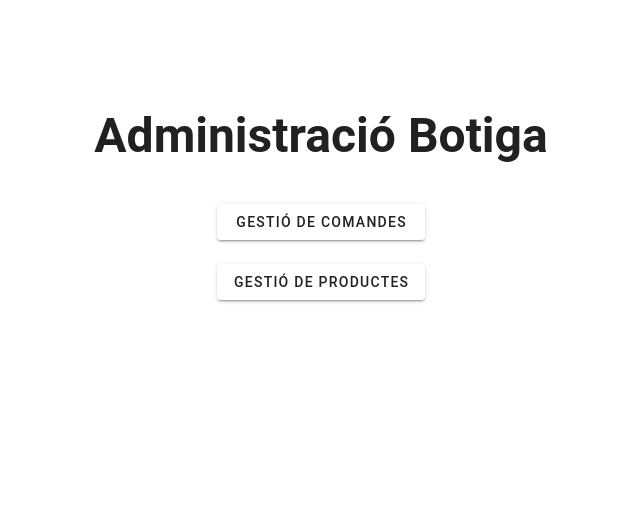
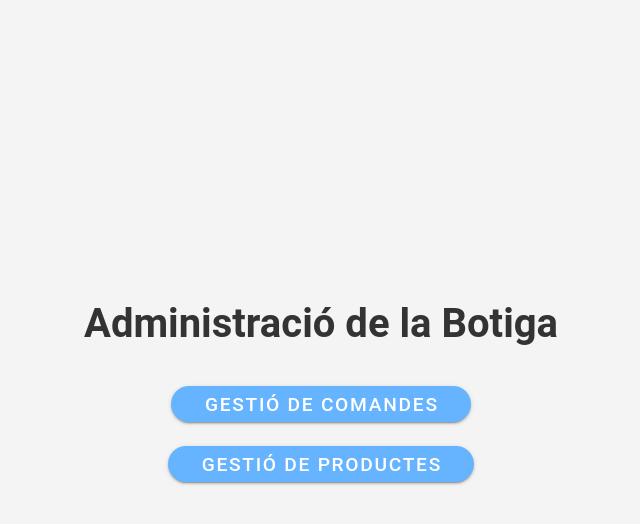
Before and after one commit to Samgarhur/FastFoodAppWeb, a Vue app in the folder Mo7/: page / in a window 1280 px wide. Shown: the top 524 px of the page, without its empty margins (319-959 px from the left). Built offline with nearby package versions, Linux system fonts and the light colour scheme.

Commit message:
Pag principal, falta fotos i alinear bott als laterals

```diff
--- a/Mo7/src/components/PaginaPrincipal.vue
+++ b/Mo7/src/components/PaginaPrincipal.vue
@@ -1,32 +1,51 @@
 <template>
   <div class="container">
-      <h1 class="title">Administració Botiga</h1>
-      <div class="buttons">
-        <v-btn @click="$router.push('/GestioComandes')">Gestió de comandes</v-btn><br>
-        <v-btn @click="$router.push('/gestioProductes')">Gestió de Productes</v-btn>
+    <h1 class="title">Administració de la Botiga</h1>
+    <div class="button-container">
+      <v-btn class="custom-button" @click="$router.push('/GestioComandes')">Gestió de Comandes</v-btn>
+      <v-btn class="custom-button" @click="$router.push('/gestioProductes')">Gestió de Productes</v-btn>
     </div>
   </div>
 </template>
 
-  <style>
+<style scoped>
 .container {
   display: flex;
   flex-direction: column;
-    padding-top: 100px;
+  justify-content: center;
   align-items: center;
   height: 100vh;
+  background-color: #f4f4f4; /* Cambia el color de fondo a tu preferencia */
 }
 
 .title {
-    font-size: 3rem;
+  font-size: 2.5rem;
   margin-bottom: 2rem;
+  color: #333; /* Cambia el color del título a tu preferencia */
 }
 
-  .buttons {
+.button-container {
   display: flex;
   flex-direction: column;
+  align-items: center;
 }
-  .button {
-    margin-bottom: 1rem;
+
+.custom-button {
+  margin-bottom: 1.5rem;
+  padding: 1rem 2rem;
+  font-size: 1.2rem;
+  background-color: #66B3FF; /* Cambia el color de fondo del botón a tu preferencia */
+  color: #fff; /* Cambia el color del texto del botón a tu preferencia */
+  border: none;
+  border-radius: 50px; /* Hace que los botones sean redondos */
+  cursor: pointer;
+  display: flex;
+  align-items: center; /* Centra el texto verticalmente en el botón */
+  justify-content: center; /* Centra el texto horizontalmente en el botón */
+  transition: background-color 0.3s ease;
+}
+
+.custom-button:hover {
+  background-color: #0056b3; /* Cambia el color de fondo al pasar el mouse por encima */
 }
 </style>
```
Lines whose indentation alone changed are shown as unchanged.
